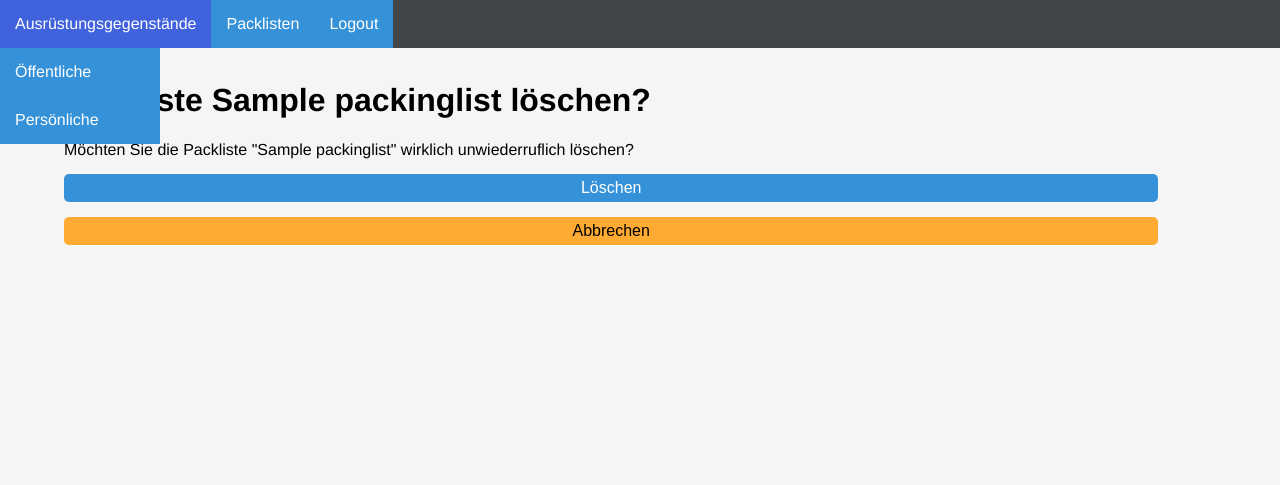
After one commit to m472/GearManager, a Django app: page /gear/lists/delete/1 in a window 1280 px wide. The commit adds this page. Shown: the top 485 px of the page. Run offline with Django 3.2, Linux system fonts and the light colour scheme; a user stored in the database is signed in; tables that the repository leaves empty hold one stand-in row (values such as "Sample post").

Commit message:
added confirmation before deleting packinglist

```diff
--- /dev/null
+++ b/gear/templates/gear/packinglist_confirm_delete.html
@@ -0,0 +1,20 @@
+{% extends 'base.html' %}
+
+{% block title %}Packliste {{packinglist.name}} löschen?{% endblock %}
+{% block heading %}Packliste {{packinglist.name}} löschen?{% endblock %}
+
+{% block content %}
+<form action="{% url 'deletePackingList' packinglist.id %}" method="post">
+    {% csrf_token %}
+    <div class="generic-form-wrapper">
+        <span>Möchten Sie die Packliste "{{packinglist.name}}" wirklich unwiederruflich löschen?</span>
+        <button type="submit" class="btn">Löschen</button>
+    </div>
+</form>
+<form action="{% url 'showPackingList' packinglist.id %}">
+    <div class="generic-form-wrapper">
+        <button type="submit" class="btn accent">Abbrechen</button>
+    </div>
+</form>
+
+{% endblock %}
--- a/gear/templates/gear/packinglist_detail.html
+++ b/gear/templates/gear/packinglist_detail.html
@@ -16,8 +16,7 @@
     <form action="{% url 'editPackingList' packinglist.id %}">
         <button type="submit" class="btn flex-child">Bearbeiten</button>
     </form>
-    <form action="{% url 'deletePackingList' packinglist.id %}" method="post">
-        {% csrf_token %}
+    <form action="{% url 'deletePackingList' packinglist.id %}">
         <input type="hidden" value="{{packinglist.id}}"/>
         <button type="submit" class="btn">Löschen</button>
     </form>
```
